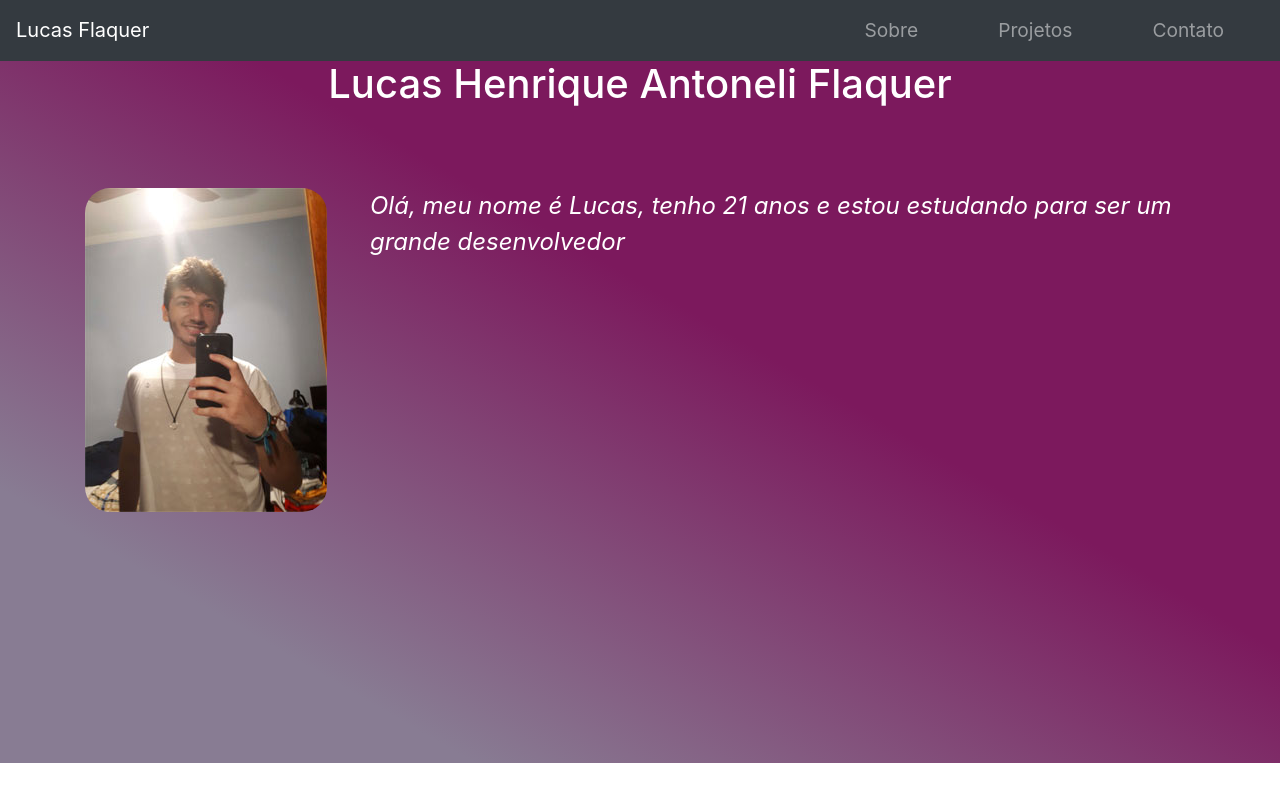
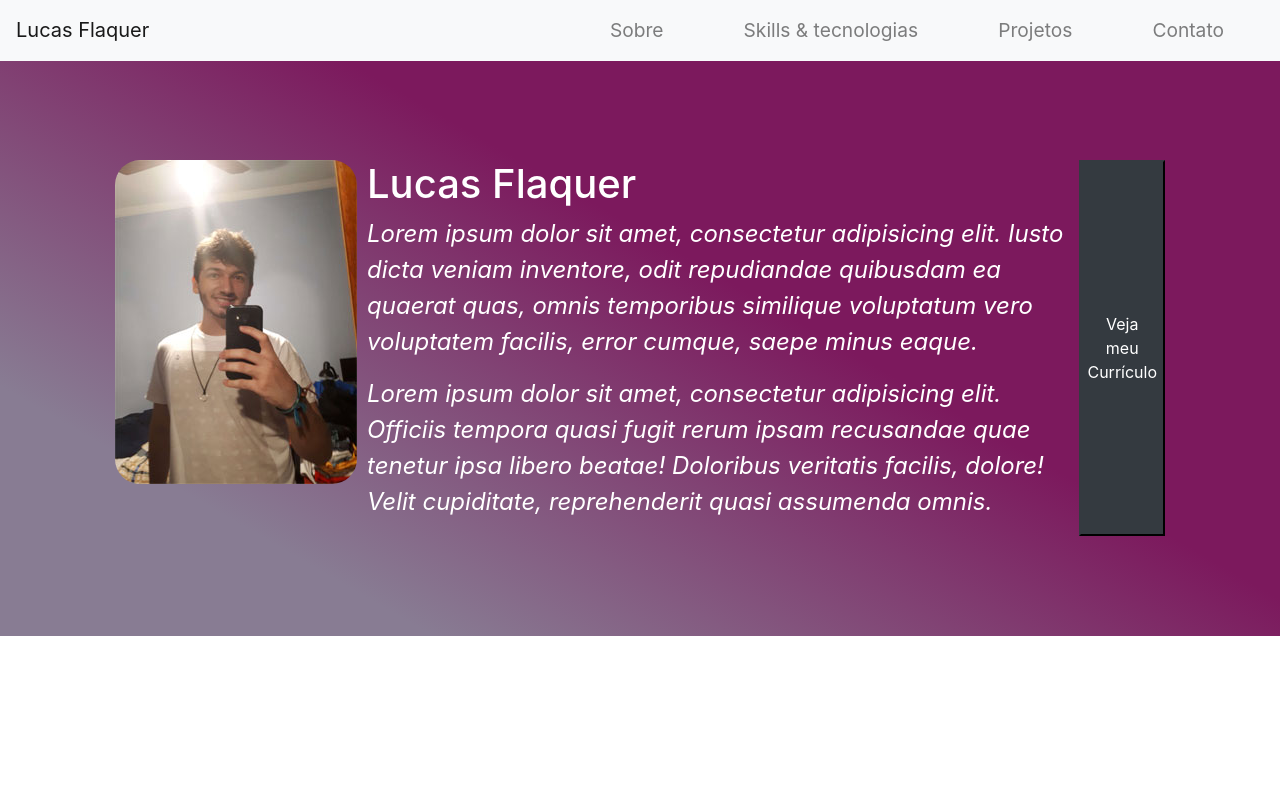
Before and after one commit to LucasFlaquer/myPortifolio, a plain HTML site: page index.html in a window 1280 px wide. Drawn offline with Linux system fonts and the light colour scheme.

Commit message:
atualizando main e reestruturando layoult

```diff
--- a/css/main.css
+++ b/css/main.css
@@ -1,12 +1,16 @@
+.header {
+	margin-bottom: 60px;
+}
+
 .nav-item {
 	margin: auto 40px;
 	font-size: 1.2rem;
 }
 
 .main {
-	position: relative;
-	margin-top: 60px;
-	min-height: 703px;
+/*	position: relative;*/
+	padding: 100px;
+	/*min-height: 703px;*/
 	background: rgb(136,124,147);
 	background: -webkit-linear-gradient(300deg, rgba(136,124,147,1) 19%, rgba(124,25,93,1) 59%);
 	background: -o-linear-gradient(300deg, rgba(136,124,147,1) 19%, rgba(124,25,93,1) 59%);
@@ -14,16 +18,24 @@
 
 }
 
+.intro {
+	display: flex;
+	justify-content: space-between;
+}
+
+.intro--image {
+	margin-right: 10px;
+}
+
 .main--title {
-	margin-bottom: 80px;
-	text-align: center;
 	color: #fff;
+	//escoler uma fonte
 }
-.figure {
-	/*position: absolute;
+/*.figure {
+	position: absolute;
 	top: 25%;
-	left: 25%;*/
-}
+	left: 25%;
+}*/
 .image {
 	border-radius: 25px;
 }
--- a/index.html
+++ b/index.html
@@ -11,34 +11,49 @@
 </head>
 <body>
 	<header class="header">
-		<nav class="navbar navbar-dark bg-dark fixed-top ">
+		<nav class="navbar navbar-light bg-light fixed-top ">
 			<a href="#" class="navbar-brand ">Lucas Flaquer</a>
 
 			<ul class="navbar-nav flex-row">
 				<li class="nav-item" ><a class="nav-link" href="#">Sobre</a></li>
+				<li class="nav-item" ><a href="#" class="nav-link">Skills & tecnologias</a></li>
 				<li class="nav-item" ><a class="nav-link" href="#">Projetos</a></li>
 				<li class="nav-item" ><a class="nav-link" href="#">Contato</a></li>
 			</ul>
 		</nav>
 	</header>
+
 	<section class="main">
+		<div class="container">
 
-	<div class="container">
-		<h1 class="main--title">Lucas Henrique Antoneli Flaquer</h1>
-		<div class="row">
-			<div class="col-3">
+			<div class="intro">
+
+					<div class="intro--image">
 						<figure class="figure">
-					<img class="img-fluid image" src="img/perfil.jpg" alt="">
+							<img class="image" src="img/perfil.jpg" alt="">
 						</figure>
 					</div>
-			<div class="col-9">
+
+				<div class="intro--text">
+					<h1 class="main--title">Lucas Flaquer</h1>
 					<p class="main-description">
-					Olá, meu nome é Lucas, tenho 21 anos e estou estudando para ser um grande desenvolvedor
+						Lorem ipsum dolor sit amet, consectetur adipisicing elit. Iusto dicta veniam inventore, odit repudiandae quibusdam ea quaerat quas, omnis temporibus similique voluptatum vero voluptatem facilis, error cumque, saepe minus eaque.
+					</p>
+					<p class="main-description">
+						Lorem ipsum dolor sit amet, consectetur adipisicing elit. Officiis tempora quasi fugit rerum ipsam recusandae quae tenetur ipsa libero beatae! Doloribus veritatis facilis, dolore! Velit cupiditate, reprehenderit quasi assumenda omnis.
 					</p>
 				</div>
+
+				<button class="bnt btn-dark">Veja meu Currículo</button>
 			</div>
 
 	</div>
+
 	</section>
 </body>
 </html>
+
+<!-- [descricao]>>>> Sou um jovem de 21 anos apaixonado por tecnologia que busca estar atento às novidades do mundo tecnológico tanto para o entretenimento quanto para o estudo.
+sou fissurado também por números, disciplinas que envolvem cálculos e lógica me fascinam(calculo I II ..., logica de programação e por ai vai...).
+Gosto muito de conhecer novas culturas, maneiras de pensar e é claro pessoas. Meu maior sonho é viajar para fora do país e para isto busco ficar em dia com meu Inglês e atento às oportunidades na minha faculdade
+ -->
```
Lines whose indentation alone changed are shown as unchanged.
